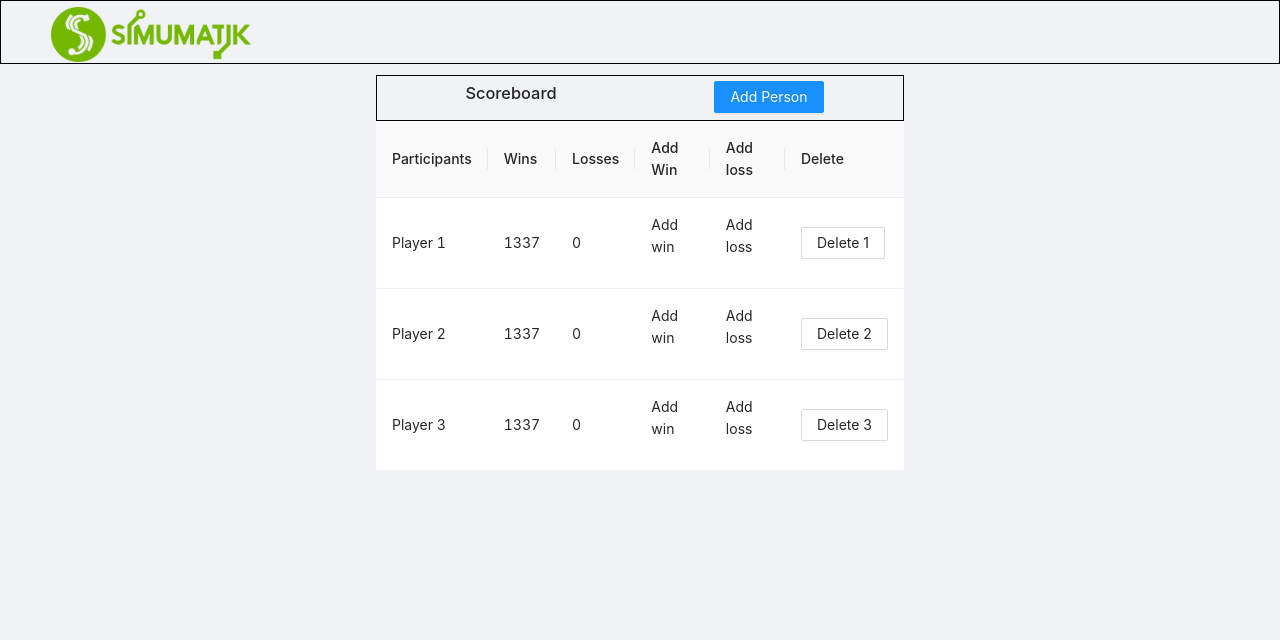
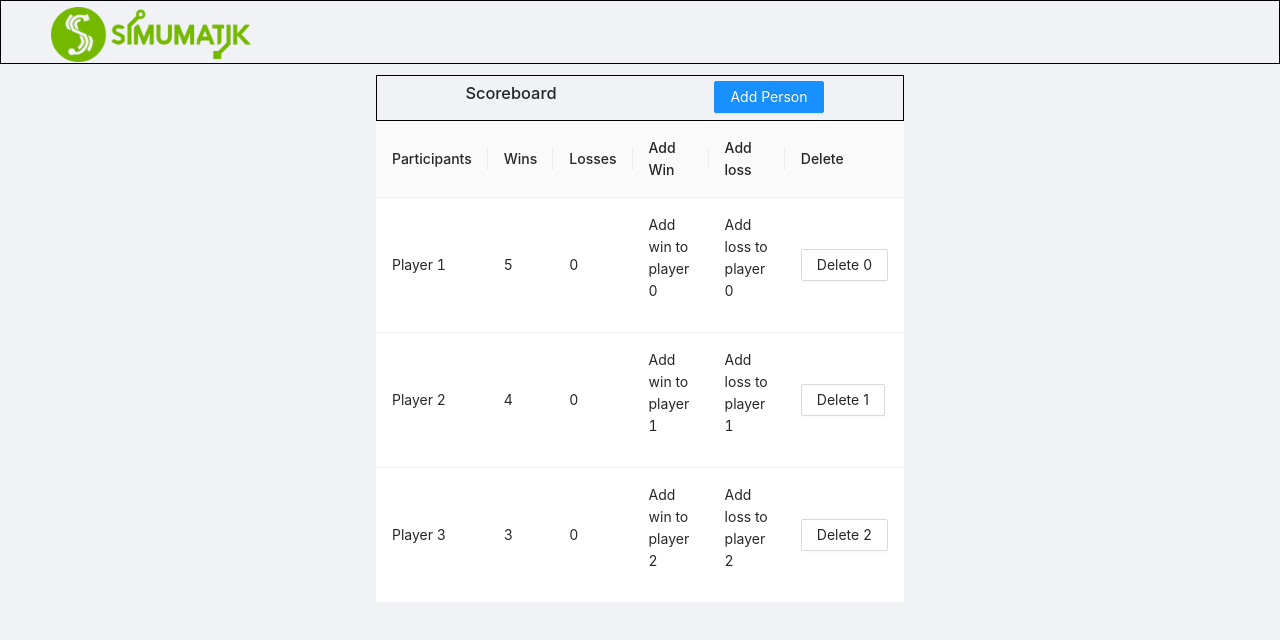
Before and after one commit to Wontoz/ScoreboardApp, a React (Create React App) app: page / in a window 1280 px wide. Shown: the top 640 px of the page. Built offline with nearby package versions, Linux system fonts and the light colour scheme.

Commit message:
Users can now increase and decrease win/loss values in existing table rows

```diff
--- a/src/components/Table.js
+++ b/src/components/Table.js
@@ -1,53 +1,16 @@
 import React from 'react';
 import { Table, Button, Row, Col, Modal, Input} from 'antd';
-
-class ConfirmModal extends React.Component {
-  constructor(props){
-    super(props)
-    this.state = {
-      visible: false
-    }
-  }
-
-  showModal = () => {
-    this.setState({
-      visible: true,
-    });
-  };
-
-  hideModal = () => {
-    this.setState({
-      visible: false,
-    });
-  };
-
-  render() {
-    return(
-      <>
-      <p onClick={this.showModal}>Add {this.props.type}</p>
-      <Modal
-      title="Alter Score"
-      visible={this.state.visible}
-      onOk={this.hideModal}
-      onCancel={this.hideModal}
-      okText="Yes"
-      cancelText="No">
-        Are you sure you want to adjust the score of {this.props.row}?
-      </Modal>
-      </>
-    )
-  }
-}
 
 class TableBody extends React.Component {
   constructor(props) {
     super(props);
 
     this.state = {
+      visible: false,
       players : [
-        { key: 1, participant: 'Player 1', wins: 1337, losses: 0},
-        { key: 2, participant: 'Player 2', wins: 1337, losses: 0},
-        { key: 3, participant: 'Player 3', wins: 1337, losses: 0},
+        { key: 0, participant: 'Player 1', wins: 5, losses: 0},
+        { key: 1, participant: 'Player 2', wins: 4, losses: 0},
+        { key: 2, participant: 'Player 3', wins: 3, losses: 0},
       ],
       columns: [
         {
@@ -69,16 +32,20 @@ class TableBody extends React.Component {
           title: 'Add Win',
           dataIndex: 'addWin',
           key: 'addWin',
-          render: (key, record,) => (
-            <ConfirmModal row={record.participant} type="win" onClick={this.handleDeleteRow.bind(this, record.key)}></ConfirmModal>
+          render: (key, record) => (
+            <p onClick ={this.handleWinIncrease.bind(this, record.key)}>
+              Add win to player {record.key}
+            </p>
           )
         },
         {
           title: 'Add loss',
           dataIndex: 'addLoss',
           key: 'addLoss',
-          render: (participant, record,) => (
-            <ConfirmModal row={record.participant} type="loss"></ConfirmModal>
+          render: (key, record,) => (
+            <p onClick ={this.handleLossIncrease.bind(this, record.key)}>
+              Add loss to player {record.key}
+            </p>
           )
         },
         {
@@ -96,10 +63,18 @@ class TableBody extends React.Component {
     }
   }
 
-  handleWinIncrease(key) {
-    const {players} = this.state;
-    alert(players[key]);
+  handleWinIncrease(playerKey) {
+    const newArr = this.state.players.slice()
+    newArr[playerKey].wins++;
+    this.setState({players: newArr})
   }
+
+  handleLossIncrease(playerKey) {
+    const newArr = this.state.players.slice()
+    newArr[playerKey].losses++;
+    this.setState({players: newArr})
+  }
+
 
   handleDeleteRow(key) {
     const {players} = this.state;
@@ -119,9 +94,9 @@ changePlayerName(e) {
   }
 
   //Denna ska parent node ha
-  addPlayer(name) {
+  addPlayer() {
     const {players} = this.state;
-    const newPlayerStat = [{ key: (players.length + 1), participant: this.state.playerName, wins: 0, losses: 0}]
+    const newPlayerStat = [{ key: (players.length), participant: this.state.playerName, wins: 0, losses: 0}]
     const joined = this.state.players.concat(newPlayerStat);
     this.setState({players: joined})
     this.hideModal();
```
Lines whose indentation alone changed are shown as unchanged.
